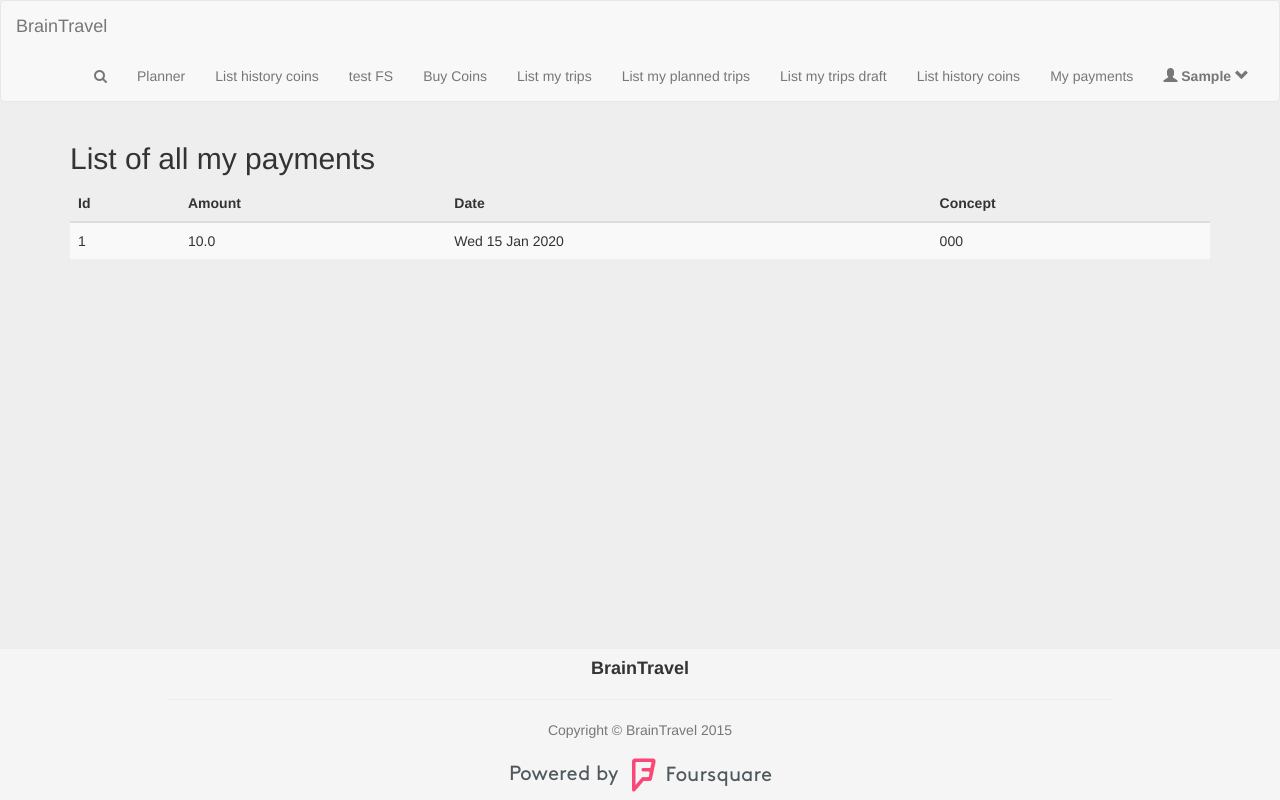
After one commit to javirln/BrainTravel, a Django app: page /payment/ in a window 1280 px wide. The commit adds this page. Run offline with Django 3.2, Linux system fonts and the light colour scheme; a user stored in the database is signed in; tables that the repository leaves empty hold one stand-in row (values such as "Sample post"); grey boxes marked "Sample" are stand-in pictures; parts of the project's set-up code (start-up, migrations or seed data) failed here and were passed over; some libraries are stand-ins or nearby versions.

Commit message:
Implementada la funcionalidad, ver historial de mis compras.

```diff
--- a/BrainTravel/urls.py
+++ b/BrainTravel/urls.py
@@ -31,6 +31,7 @@ urlpatterns = patterns('',
     url(r'^auth_request/$', 'principal.views.FoursquareViews.foursquare_request'),
     url(r'^trip/list/(?P<profile_id>[0-9]+)$', 'principal.views.TripViews.list_trip_approved_by_profile'),
     url(r'^trip/planned_trips$', 'principal.views.TripViews.planned_trips'),
+    url(r'^payment/$', 'principal.views.TravellerViews.all_payments'),
     #paypal urls
     url(r'^buy_coins/$', 'principal.views.Coinviews.buy_coins'),
     url(r'^test_paypal/$', 'principal.views.PayPalViews.test_paypal_view'),
--- a/principal/models.py
+++ b/principal/models.py
@@ -116,8 +116,8 @@ class Trip(Scorable):
     # ------------- Relationships --------------#
     traveller = models.ForeignKey('principal.Traveller')
     # city = models.ForeignKey(City)
-    city = models.CharField(max_length=50)
-    country = models.CharField(max_length=50)
+    city = models.CharField(max_length=50, null=False)
+    country = models.CharField(max_length=50, null=False)
 
     class Meta:
         db_table = 'trip'
--- a/principal/services/PaymentsService.py
+++ b/principal/services/PaymentsService.py
@@ -1,6 +1,5 @@
 from principal.models import Payment, Traveller
 from datetime import datetime
-
 
 
 def save(payment):
@@ -8,7 +7,12 @@ def save(payment):
 
 
 def create(id_traveller, amount):
-    payment = Payment(traveller = Traveller.objects.get(id=id_traveller),
-                      amount = amount,
-                      date = datetime.now())
+    payment = Payment(traveller=Traveller.objects.get(id=id_traveller),
+                      amount=amount,
+                      date=datetime.now())
     return payment
+
+
+def all_payments(id_traveller):
+    payment = Payment.objects.all().filter(traveller=id_traveller)
+    return payment
--- a/principal/templates/miscellaneous/traveller-menu.html
+++ b/principal/templates/miscellaneous/traveller-menu.html
@@ -19,6 +19,10 @@
 
 <li>
     <a id="sign_ind_nav" href="/coin/list">List history coins</a>
+</li>
+
+<li>
+    <a id="sign_ind_nav" href="/payment">My payments</a>
 </li>
 
 <!-- <li style="text-decoration: None; margin-right: 5px">
--- /dev/null
+++ b/principal/templates/my_payments.html
@@ -0,0 +1,32 @@
+{% extends 'base.html' %}
+{% block title %} Payments {% endblock %}
+{% block content %}
+    {% load i18n %}
+
+    <h2>{% trans "List of all my payments" %}</h2>
+
+    {% if not list_payments %}
+        <h4>{% trans "We couldn't find anything..." %}</h4>
+    {% endif %}
+
+    <table class="table table-striped">
+        <thead>
+        <tr>
+            <th>{% trans "Id" %}</th>
+            <th>{% trans "Amount" %}</th>
+            <th>{% trans "Date" %}</th>
+            <th>{% trans "Concept" %}</th>
+        </tr>
+        </thead>
+        <tbody>
+        {% for payment in list_payments %}
+            <tr>
+                <td>{{ payment.id|safe }}</td>
+                <td>{{ payment.amount|safe }}</td>
+                <td>{{ payment.date|date:"D d M Y"|safe }}</td>
+                <td>{{ payment.coinhistory.concept|safe }}</td>
+            </tr>
+        {% endfor %}
+        </tbody>
+    </table>
+{% endblock %}
--- a/principal/views/TravellerViews.py
+++ b/principal/views/TravellerViews.py
@@ -2,10 +2,11 @@ from django.contrib.auth.decorators import login_required, permission_required
 from django.shortcuts import render_to_response, HttpResponseRedirect
 from django.template.context import RequestContext
 
-from principal.services import TravellerService, TripService
+from principal.services import TravellerService, TripService, PaymentsService, CoinService
 from principal.models import Traveller
 from principal.forms import TravellerEditProfileForm, TravellerEditPasswordForm
 from principal.utils import BrainTravelUtils
+from django.http import HttpResponse
 
 
 # author: Juane
@@ -76,3 +77,15 @@ def profile_edit_password(request):
         return render_to_response('profile_edit_password.html', {"form": form}, context_instance=RequestContext(request))
     except AssertionError:
         return render_to_response('error.html')
+
+@login_required()
+@permission_required('principal.traveller')
+def all_payments(request):
+    if request.method == 'GET' or request.method == 'POST':
+        try:
+            list_payments = PaymentsService.all_payments(request.user.id)
+            return render_to_response('my_payments.html',
+                                      {'list_payments': list_payments},
+                                      context_instance=RequestContext(request))
+        except Exception as e:
+            return HttpResponse(e)
```
Also changed, not shown: principal/services/CoinService.py (line endings or trailing spaces).
